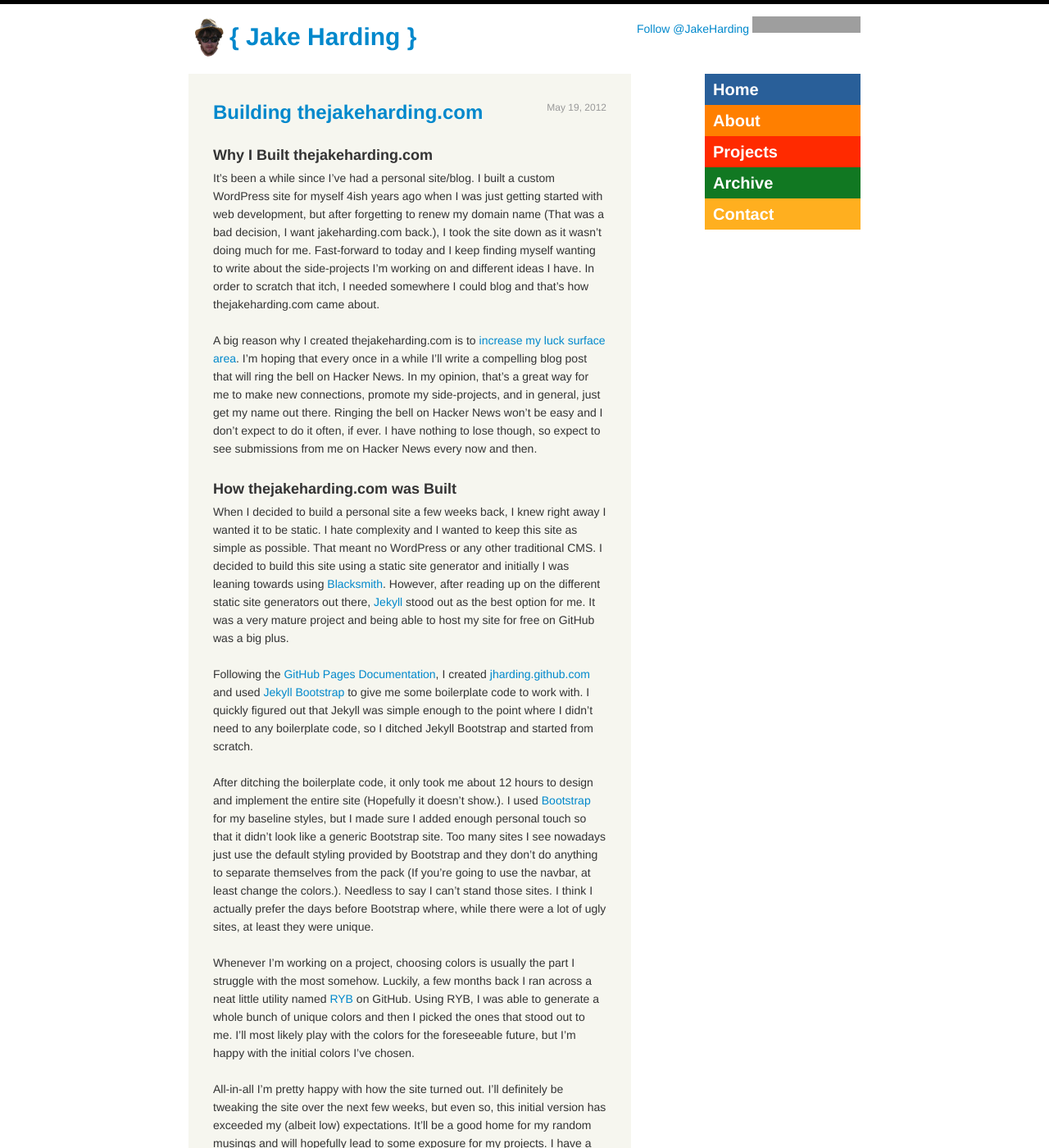
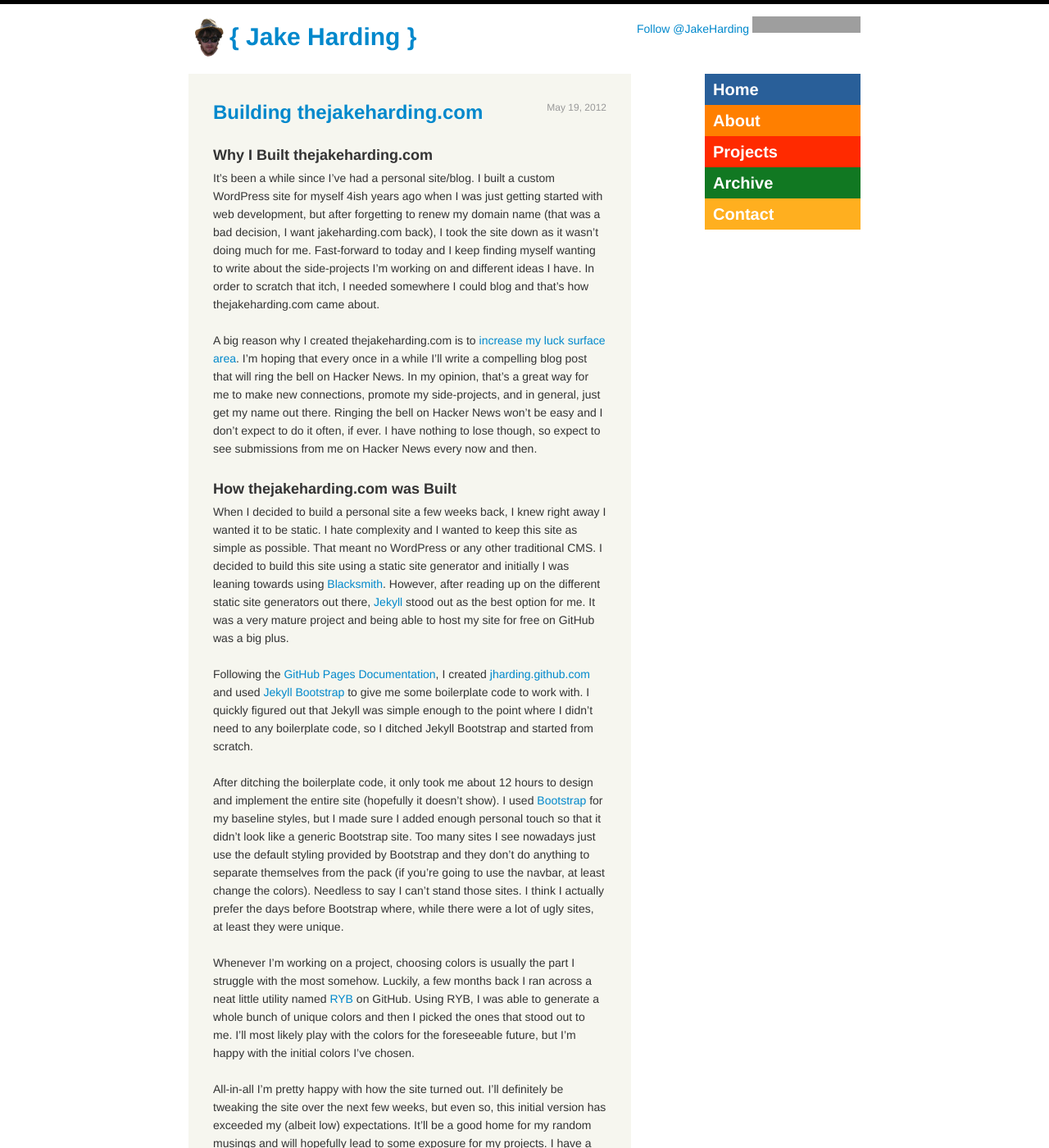
Before and after one commit to jharding/jharding.github.com, a Jekyll site: the page built from _posts/2012-5-19-building-thejakeharding-dot-com.md, in a window 1280 px wide and 1400 px high. Shown: the whole window at 82% size. Built offline with Jekyll 4.4.1, drawn with Linux system fonts in a browser that asks for light colours; comment, search, counter and statistics services are not loaded; grey boxes are pictures that could not be loaded.

Commit message:
Fixing grammer mistake in Building thejakeharding.com.

```diff
--- a/_posts/2012-5-19-building-thejakeharding-dot-com.md
+++ b/_posts/2012-5-19-building-thejakeharding-dot-com.md
@@ -7,7 +7,7 @@ keywords: 'thejakeharding.com, Jekyll, Bootstrap, RYB'
 
 ### Why I Built thejakeharding.com
 
-It's been a while since I've had a personal site/blog. I built a custom WordPress site for myself 4ish years ago when I was just getting started with web development, but after forgetting to renew my domain name (That was a bad decision, I want jakeharding.com back.), I took the site down as it wasn't doing much for me. Fast-forward to today and I keep finding myself wanting to write about the side-projects I'm working on and different ideas I have. In order to scratch that itch, I needed somewhere I could blog and that's how thejakeharding.com came about.
+It's been a while since I've had a personal site/blog. I built a custom WordPress site for myself 4ish years ago when I was just getting started with web development, but after forgetting to renew my domain name (that was a bad decision, I want jakeharding.com back), I took the site down as it wasn't doing much for me. Fast-forward to today and I keep finding myself wanting to write about the side-projects I'm working on and different ideas I have. In order to scratch that itch, I needed somewhere I could blog and that's how thejakeharding.com came about.
 
 A big reason why I created thejakeharding.com is to [increase my luck surface area](http://www.codusoperandi.com/posts/increasing-your-luck-surface-area). I'm hoping that every once in a while I'll write a compelling blog post that will ring the bell on Hacker News. In my opinion, that's a great way for me to make new connections, promote my side-projects, and in general, just get my name out there. Ringing the bell on Hacker News won't be easy and I don't expect to do it often, if ever. I have nothing to lose though, so expect to see submissions from me on Hacker News every now and then.
 
@@ -17,7 +17,7 @@ When I decided to build a personal site a few weeks back, I knew right away I wa
 
 Following the [GitHub Pages Documentation](http://help.github.com/pages/), I created [jharding.github.com](https://github.com/jharding/jharding.github.com) and used [Jekyll Bootstrap](http://jekyllbootstrap.com/) to give me some boilerplate code to work with. I quickly figured out that Jekyll was simple enough to the point where I didn't need to any boilerplate code, so I ditched Jekyll Bootstrap and started from scratch.
 
-After ditching the boilerplate code, it only took me about 12 hours to design and implement the entire site (Hopefully it doesn't show.). I used [Bootstrap](http://twitter.github.com/bootstrap/) for my baseline styles, but I made sure I added enough personal touch so that it didn't look like a generic Bootstrap site. Too many sites I see nowadays just use the default styling provided by Bootstrap and they don't do anything to separate themselves from the pack (If you're going to use the navbar, at least change the colors.). Needless to say I can't stand those sites. I think I actually prefer the days before Bootstrap where, while there were a lot of ugly sites, at least they were unique.
+After ditching the boilerplate code, it only took me about 12 hours to design and implement the entire site (hopefully it doesn't show). I used [Bootstrap](http://twitter.github.com/bootstrap/) for my baseline styles, but I made sure I added enough personal touch so that it didn't look like a generic Bootstrap site. Too many sites I see nowadays just use the default styling provided by Bootstrap and they don't do anything to separate themselves from the pack (if you're going to use the navbar, at least change the colors). Needless to say I can't stand those sites. I think I actually prefer the days before Bootstrap where, while there were a lot of ugly sites, at least they were unique.
 
 Whenever I'm working on a project, choosing colors is usually the part I struggle with the most somehow. Luckily, a few months back I ran across a neat little utility named [RYB](http://afriggeri.github.com/RYB/) on GitHub. Using RYB, I was able to generate a whole bunch of unique colors and then I picked the ones that stood out to me. I'll most likely play with the colors for the foreseeable future, but I'm happy with the initial colors I've chosen.
 
```
